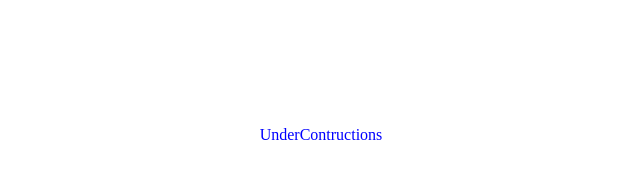
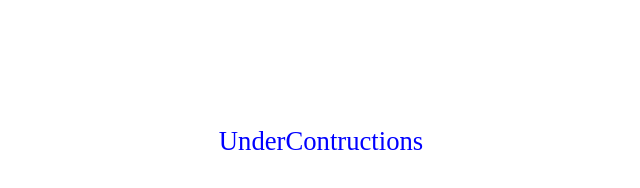
Before and after one commit to ali3ust0fa/verchat, a plain HTML site: page index.html in a window 1280 px wide. Shown: the whole page, without its empty margins (319-959 px from the left). Drawn offline with Linux system fonts and the light colour scheme.

Commit message:
edit css

```diff
--- a/index.html
+++ b/index.html
@@ -5,7 +5,7 @@
         p {
             color: blue;
             text-align: center;
-            font-size: 100%;
+            font-size: 20pt;
             margin-top: 10%;
             margin-bottom: 10%;
         }
```
